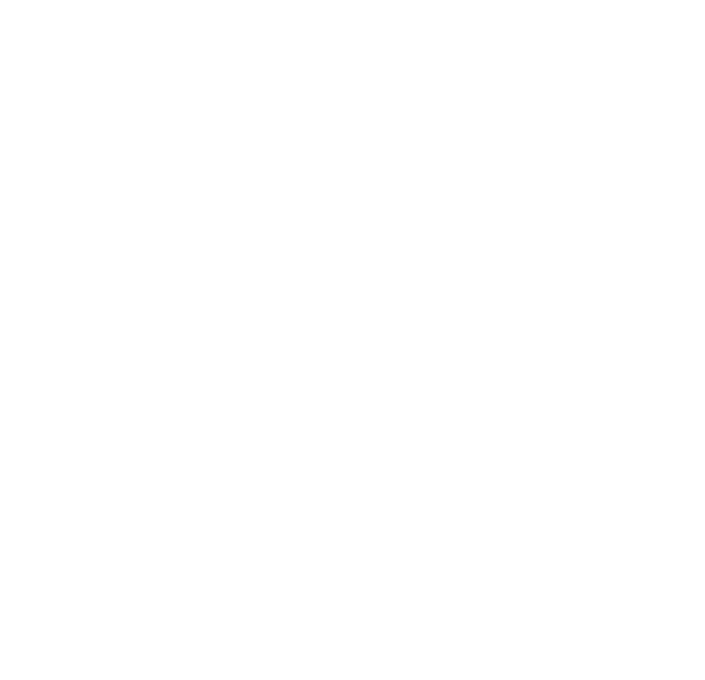
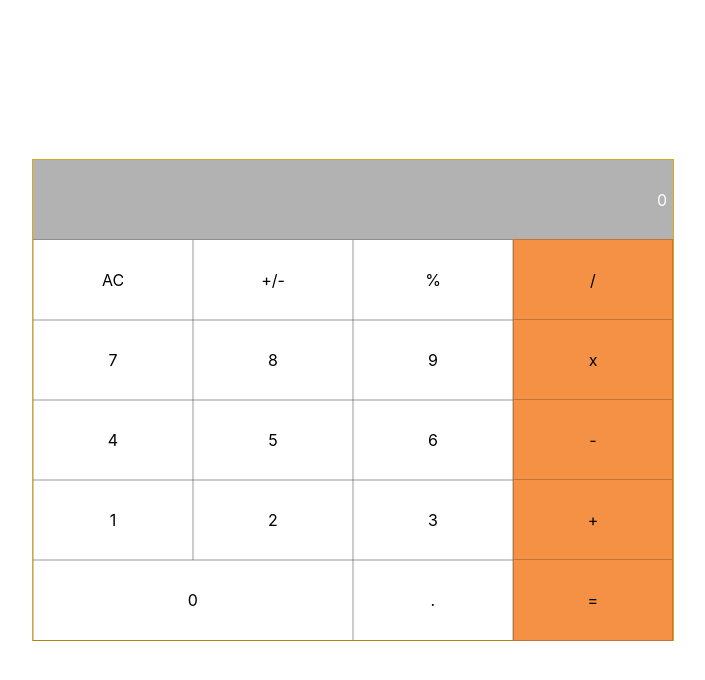
Before and after one commit to enoqueJonas/math_magicians, a React (Create React App) app: page / in a window 1280 px wide. Shown: the top 680 px of the page, without its empty margins (287-992 px from the left). Built offline with nearby package versions, Linux system fonts and the light colour scheme.

Commit message:
IMPROVE Calculator.js style

```diff
--- a/package.json
+++ b/package.json
@@ -12,7 +12,7 @@
     "web-vitals": "^2.1.4"
   },
   "scripts": {
-    "start": "NODE_ENV=production node_modules/react-scripts/bin/react-scripts.js start",
+    "start": "NODE_ENV=production node_modules/react-scripts/bin/react-scripts.js start eslint . --fix",
     "build": "react-scripts build",
     "test": "react-scripts test",
     "eject": "react-scripts eject",
--- a/src/App.js
+++ b/src/App.js
@@ -1,9 +1,9 @@
 import './App.css';
+import Calculator from './components/Calculator.js';
 
 function App() {
   return (
-    <div className="App">
-    </div>
+    <Calculator text=""/>
   );
 }
 
--- /dev/null
+++ b/src/components/Calculator.css
@@ -0,0 +1,76 @@
+body {
+    margin: 0;
+    padding: 0;
+    box-sizing: border-box;
+}
+
+ul {
+    list-style: none;
+    margin: 0;
+}
+
+.wrapper {
+    width: 100%;
+    height: 50em;
+    display: flex;
+    justify-content: center;
+    align-items: center;
+}
+
+.calculator {
+    width: 40em;
+    height: 30em;
+    display: flex;
+    flex-direction: column;
+    align-items: center;
+    border: 1px solid goldenrod;
+}
+
+.result {
+    background-color: rgba(0, 0, 0, .3);
+    display: flex;
+    align-items: center;
+    justify-content: center;
+    width: 100%;
+    height: 5em;
+    justify-content: flex-end;
+    padding-right: 6px;
+}
+
+.row-1 {
+    display: flex;
+    align-items: center;
+    justify-content: center;
+    width: 100%;
+    height: 5em;
+    justify-content: flex-end;
+    padding: 0;
+    color: #fff;
+}
+
+.row {
+    display: flex;
+    align-items: center;
+    width: 100%;
+    height: 5em;
+    margin: 0;
+    padding: 0;
+}
+
+.calc-items {
+    border: 0.5px solid rgba(0, 0, 0, .2);
+    width: 220px;
+    height: 80px;
+    margin: 0;
+    display: flex;
+    justify-content: center;
+    align-items: center;
+}
+
+.calc-operation {
+    background-color: rgb(244, 145, 68);
+}
+
+.zero {
+    width: 69%;
+}
--- /dev/null
+++ b/src/components/Calculator.js
@@ -0,0 +1,52 @@
+import React from 'react';
+import './Calculator.css';
+
+class Calculator extends React.Component {
+//   constructor(props) {
+//     super(props);
+//   }
+
+  render() {
+    return (
+            <div className='wrapper'>
+                <div className='calculator'>
+                    <ul className='row-1'>
+                        <li className='result'>0</li>
+                    </ul>
+                    <ul className='row row-2'>
+                        <li className='calc-items'>AC</li>
+                        <li className='calc-items'>+/-</li>
+                        <li className='calc-items'>%</li>
+                        <li className='calc-items calc-operation'>/</li>
+                    </ul>
+                    <ul className='row row-3'>
+                        <li className='calc-items'>7</li>
+                        <li className='calc-items'>8</li>
+                        <li className='calc-items'>9</li>
+                        <li className='calc-items calc-operation'>x</li>
+                    </ul>
+                    <ul className='row row-4'>
+                        <li className='calc-items'>4</li>
+                        <li className='calc-items'>5</li>
+                        <li className='calc-items'>6</li>
+                        <li className='calc-items calc-operation'>-</li>
+                    </ul>
+                    <ul className='row row-5'>
+                        <li className='calc-items'>1</li>
+                        <li className='calc-items'>2</li>
+                        <li className='calc-items'>3</li>
+                        <li className='calc-items calc-operation'>+</li>
+                    </ul>
+                    <ul className='row row-6'>
+                        <li className='calc-items zero'>0</li>
+                        <li className='calc-items'>.</li>
+                        <li className='calc-items calc-operation'>=</li>
+                    </ul>
+                </div>
+                {this.props.text}
+            </div>
+    );
+  }
+}
+
+export default Calculator;
```
Also changed, not shown: .eslintrc.json, components/Calculator.js (deleted).
